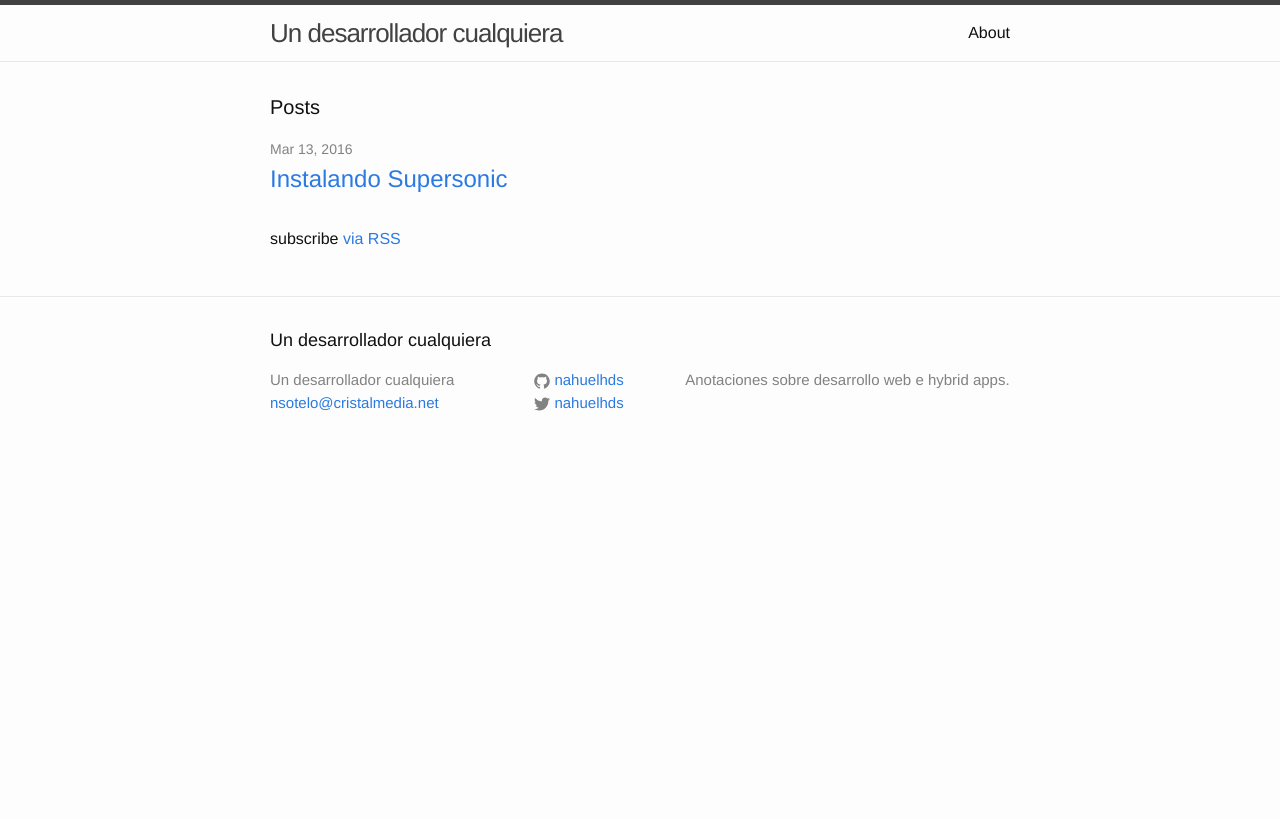
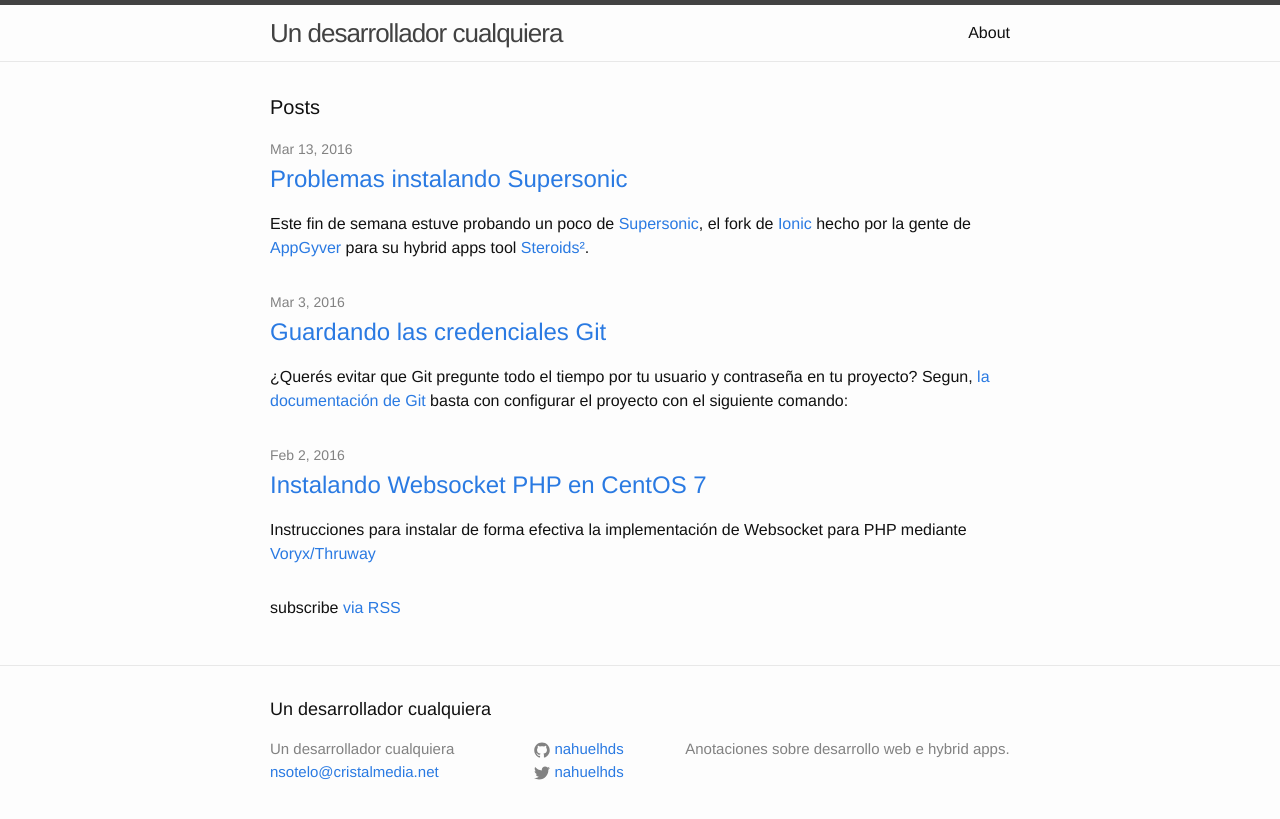
Before and after one commit to nahuelhds/nahuelhds.github.io, a Jekyll site: the page built from index.html, in a window 1280 px wide. Shown: the top 819 px of the page. Built offline with Jekyll 4.4.1, drawn with Linux system fonts in a browser that asks for light colours; some of the changed lines change nothing that is shown.

Commit message:
Algunos posts mas

````diff
--- /dev/null
+++ b/_posts/2016-02-02-Instalando-Websocket-PHP-en-CentOS-7.md
@@ -0,0 +1,132 @@
+---
+layout: post
+title:  "Instalando Websocket PHP en CentOS 7"
+date:   2016-02-02 12:00:00 -0300
+categories: centos 7 websocket
+---
+
+Instrucciones para instalar de forma efectiva la implementación de Websocket para PHP mediante [Voryx/Thruway](https://github.com/voryx/Thruway)
+
+### Abrir el puerto 9090
+Se requiere el puerto 9090 abierto para que javascript pueda conectarse desde el sitio. Entonces es necesario ingresar a WHM
+1. ConfigServer Security & Firewall
+1. Firewall Configuration
+1. TCP_IN: agregar puerto 9090 al final del string
+1. TCP_OUT: agregar puerto 9090 al final del string
+1. Change
+
+### Instalación y configuración del Websocket
+Teniendo el proyecto instalado, movemos la implementación a un lugar compartido del servidor. En nuestro caso, utilizamos la carpeta `/opt`
+
+```shell
+cp -R <websocket_dir> /opt/<websocket_dir>
+```
+
+En mi caso, utilizo la ejecución del servidor Websocket con un cliente añadido, el archivo es el siguiente:
+
+```php
+<?php
+// /opt/<websocket_dir>/serverWithClient.php
+
+$dir = __DIR__;
+require $dir . '/vendor/autoload.php';
+require $dir . '/config.php';
+
+use Thruway\Peer\Router;
+use Thruway\Transport\InternalClientTransportProvider;
+use Thruway\Transport\RatchetTransportProvider;
+use WampPost\WampPost;
+
+$router = new Router();
+
+//////// WampPost part
+// The WampPost client
+// create an HTTP server on port 8181 - notice that we have to
+// send in the same loop that the router is running on
+$wp = new WampPost(WS_REALM, $router->getLoop(), WS_CLIENT, WS_CLIENT_PORT);
+
+// add a transport to connect to the WAMP router
+$router->addTransportProvider(new InternalClientTransportProvider($wp));
+//////////////////////
+
+// The websocket transport provider for the router
+$transportProvider = new RatchetTransportProvider(WS_SERVER, WS_SERVER_PORT);
+$router->addTransportProvider($transportProvider);
+$router->start();
+```
+
+Como habrán visto se utilizan algunas constantes para la definición del cliente, puerto y servidor. Dichas constantes se definen en un archivo de configuración que incluyo a continuación:
+
+```php
+<?php
+// /opt/<websocket_dir>/config.php
+
+define ('WS_REALM'          , 'example.realm1');
+define ('WS_CLIENT'         , '127.0.0.1');
+define ('WS_CLIENT_PORT'    , 8181);
+define ('WS_SERVER'         , '0.0.0.0');   // Importante
+define ('WS_SERVER_PORT'    , 9090);
+```
+
+**Importante:** La definición del puerto del servidor como `0.0.0.0` es fundamental. De hecho, fue EL problema que me llevó horas descubrir. Para ser justo, tuve que pedirle ayuda a la gente de Voryx -mediante Github- quienes rápidamente me ayudaron a resolverlo.
+
+Básicamente, esa definición significa *recibir cualquier petición que provenga de cualquier IP*. Lógicamente, esto se complementa con la apertura del puerto 9090 para efectivamente permitir que cualquier IP envíe peticiones al servidor WS.
+
+### Creación y configuración del daemon
+Crear el archivo `websocket.service` en la repo de systemd del usuario del servidor
+
+```shell
+vi /usr/lib/systemd/system/websocket.service
+```
+
+Pegar el contenido
+
+```shell
+[Unit]
+Description=Websocket Server Daemon
+
+[Service]
+Type=simple
+ExecStart=/usr/bin/php /opt/ws/serverWithClient.php
+Restart=always
+
+[Install]
+WantedBy=multi-user.target
+```
+
+Para que este programa inicie cuando inica el Sistema operativo, ejecutamos el comando `enable` de systemd
+
+```shell
+systemctl enable websocket
+```
+
+Finalmente, damos inicio de forma manual al daemon que creamos y configuramos mediante el comando `start`.
+
+```shell
+systemctl start websocket
+```
+
+Para verificar el estado de la ejecución podemos utilizar el comando `status`.
+
+```shell
+systemctl status websocket
+```
+
+Ejemplo de respuesta OK (debe decir `Active: active (running)`).
+
+```shell
+websocket.service - Websocket Server Daemon
+Loaded: loaded (/usr/lib/systemd/system/websocket.service; disabled; vendor preset: disabled)
+Active: active (running) since Tue 2016-02-02 12:14:18 EST; 6min ago
+Main PID: 10048 (php)
+CGroup: /system.slice/websocket.service
+└─10048 /usr/bin/php /opt/ws/serverWithClient.php
+...
+```
+
+### Comprobar funcionamiento
+Ingresar a http://www.websocket.org/echo.html y probar la dirección del websocket `ws://<url>:9090`.
+
+El resultado debe ser *"this browser supports WebSocket"*.
+
+¡Listo!
--- /dev/null
+++ b/_posts/2016-03-03-Guardando-mis-credenciales-Git.md
@@ -0,0 +1,18 @@
+---
+layout: post
+title:  "Guardando las credenciales Git"
+date:   2016-03-03 12:00:00 -0300
+categories: git
+---
+
+¿Querés evitar que Git pregunte todo el tiempo por tu usuario y contraseña en tu proyecto? Segun, [la documentación de Git](http://git-scm.com/docs/git-credential-store) basta con configurar el proyecto con el siguiente comando:
+
+```shell
+git config credential.helper 'store'
+```
+
+Es importante tener en cuenta que el archivo donde Git guarda las credenciales es accesible en `~/.git-credentials` (salvo que se especifique otra ruta mediante `--file=<path>`). Por lo que quien tenga acceso mediante el mismo usuario shell, podrá ver tu contraseña Git ya que la misma se guarda en formato plano (`usuario:contraseña@dominio.com`).
+
+Por este motivo, es recomendable utilizar un usuario shell al que ninguna otra persona tenga acceso -o que sea de confianza-, ya que de otro modo, accediendo mediante el mismo usuario shell podrá acceder al archivo  `~/.git-credentials` y ver las contraseñas para los usuarios Git allí guardados. En otras palabras, y a modo de regla general: *para cada usuario Git debe existir un usuario shell diferente*.
+
+Si trabajamos de forma local, nada de esto debe preocuparnos -¿o sí?.
--- a/_posts/2016-03-12-welcome-to-jekyll.markdown
+++ b/_posts/2016-03-13-Problemas-instalando-Supersonic.md
@@ -1,8 +1,8 @@
 ---
 layout: post
-title:  "Instalando Supersonic"
+title:  "Problemas instalando Supersonic"
 date:   2016-03-13 11:07:42 -0300
-categories: supersonic
+categories: hybrid-apps
 ---
 
 Este fin de semana estuve probando un poco de [Supersonic](http://www.appgyver.io/supersonic), el fork de [Ionic](http://ionicframework.com/) hecho por la gente de [AppGyver](http://www.appgyver.io/) para su hybrid apps tool [Steroids²](http://www.appgyver.io/steroids).
--- a/index.html
+++ b/index.html
@@ -14,6 +14,7 @@
         <h2>
           <a class="post-link" href="{{ post.url | prepend: site.baseurl }}">{{ post.title }}</a>
         </h2>
+        {{ post.excerpt }}
       </li>
     {% endfor %}
   </ul>
````
